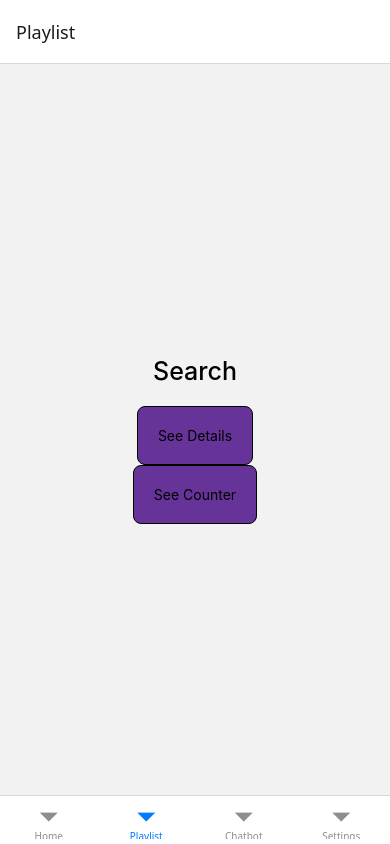
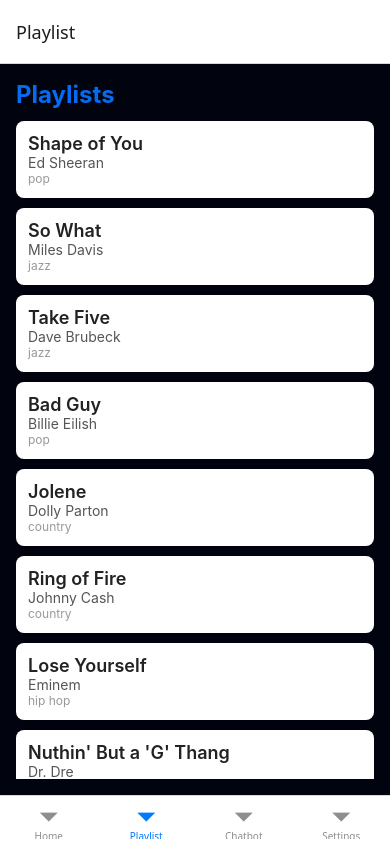
Before and after one commit to ATNekoo/CegepApp, a React Native app in the folder cegepapp/: screen /Playlist in a window 390 px wide. Built offline with nearby package versions, Linux system fonts and the light colour scheme.

Commit message:
J'ai modifié le fichier json et ajouter des vrai noms de music, j'ai map les données dans json et les afficher dans Playlists.

```diff
--- a/cegepapp/src/data/songs.json
+++ b/cegepapp/src/data/songs.json
@@ -1,352 +1,258 @@
 [
   {
-        "song_title": "eu magna vulputate",
-        "artist_name": "Kissie Haselgrove",
-        "album_name": "hac habitasse",
+    "id": 1,
+    "song_title": "Shape of You",
+    "artist_name": "Ed Sheeran",
+    "album_name": "÷ (Divide)",
     "genre": "pop",
-        "release_date": 2009
+    "release_date": 2017
   },
   {
-        "song_title": "sit amet justo morbi ut",
-        "artist_name": "Torey Gregorio",
-        "album_name": "morbi porttitor lorem",
+    "id": 2,
+    "song_title": "So What",
+    "artist_name": "Miles Davis",
+    "album_name": "Kind of Blue",
     "genre": "jazz",
-        "release_date": 2000
+    "release_date": 1959
   },
   {
-        "song_title": "eu orci mauris lacinia sapien",
-        "artist_name": "Shelton Mattimoe",
-        "album_name": "lacinia erat vestibulum sed",
+    "id": 3,
+    "song_title": "Take Five",
+    "artist_name": "Dave Brubeck",
+    "album_name": "Time Out",
     "genre": "jazz",
-        "release_date": 2011
+    "release_date": 1959
   },
   {
-        "song_title": "in felis eu sapien",
-        "artist_name": "Cloe Lownie",
-        "album_name": "nisl duis bibendum felis",
+    "id": 4,
+    "song_title": "Bad Guy",
+    "artist_name": "Billie Eilish",
+    "album_name": "When We All Fall Asleep, Where Do We Go?",
     "genre": "pop",
-        "release_date": 2009
+    "release_date": 2019
   },
   {
-        "song_title": "massa donec dapibus duis",
-        "artist_name": "Arie Mockes",
-        "album_name": "non velit nec",
+    "id": 5,
+    "song_title": "Jolene",
+    "artist_name": "Dolly Parton",
+    "album_name": "Jolene",
     "genre": "country",
+    "release_date": 1974
+  },
+  {
+    "id": 6,
+    "song_title": "Ring of Fire",
+    "artist_name": "Johnny Cash",
+    "album_name": "Ring of Fire: The Best of Johnny Cash",
+    "genre": "country",
+    "release_date": 1963
+  },
+  {
+    "id": 7,
+    "song_title": "Lose Yourself",
+    "artist_name": "Eminem",
+    "album_name": "8 Mile Soundtrack",
+    "genre": "hip hop",
+    "release_date": 2002
+  },
+  {
+    "id": 8,
+    "song_title": "Nuthin' But a 'G' Thang",
+    "artist_name": "Dr. Dre",
+    "album_name": "The Chronic",
+    "genre": "hip hop",
+    "release_date": 1992
+  },
+  {
+    "id": 9,
+    "song_title": "Smells Like Teen Spirit",
+    "artist_name": "Nirvana",
+    "album_name": "Nevermind",
+    "genre": "rock",
+    "release_date": 1991
+  },
+  {
+    "id": 10,
+    "song_title": "Hotel California",
+    "artist_name": "Eagles",
+    "album_name": "Hotel California",
+    "genre": "rock",
+    "release_date": 1976
+  },
+  {
+    "id": 11,
+    "song_title": "Billie Jean",
+    "artist_name": "Michael Jackson",
+    "album_name": "Thriller",
+    "genre": "pop",
+    "release_date": 1982
+  },
+  {
+    "id": 12,
+    "song_title": "Respect",
+    "artist_name": "Aretha Franklin",
+    "album_name": "I Never Loved a Man the Way I Love You",
+    "genre": "soul",
+    "release_date": 1967
+  },
+  {
+    "id": 13,
+    "song_title": "All of Me",
+    "artist_name": "John Legend",
+    "album_name": "Love in the Future",
+    "genre": "R&B",
+    "release_date": 2013
+  },
+  {
+    "id": 14,
+    "song_title": "Uptown Funk",
+    "artist_name": "Mark Ronson ft. Bruno Mars",
+    "album_name": "Uptown Special",
+    "genre": "funk",
+    "release_date": 2014
+  },
+  {
+    "id": 15,
+    "song_title": "Hey Jude",
+    "artist_name": "The Beatles",
+    "album_name": "Hey Jude",
+    "genre": "rock",
+    "release_date": 1968
+  },
+  {
+    "id": 16,
+    "song_title": "Crazy in Love",
+    "artist_name": "Beyoncé ft. Jay-Z",
+    "album_name": "Dangerously in Love",
+    "genre": "R&B",
+    "release_date": 2003
+  },
+  {
+    "id": 17,
+    "song_title": "Back in Black",
+    "artist_name": "AC/DC",
+    "album_name": "Back in Black",
+    "genre": "rock",
+    "release_date": 1980
+  },
+  {
+    "id": 18,
+    "song_title": "Humble",
+    "artist_name": "Kendrick Lamar",
+    "album_name": "DAMN.",
+    "genre": "hip hop",
+    "release_date": 2017
+  },
+  {
+    "id": 19,
+    "song_title": "Thinking Out Loud",
+    "artist_name": "Ed Sheeran",
+    "album_name": "x (Multiply)",
+    "genre": "pop",
+    "release_date": 2014
+  },
+  {
+    "id": 20,
+    "song_title": "Purple Rain",
+    "artist_name": "Prince",
+    "album_name": "Purple Rain",
+    "genre": "rock",
+    "release_date": 1984
+  },
+  {
+    "id": 21,
+    "song_title": "Rolling in the Deep",
+    "artist_name": "Adele",
+    "album_name": "21",
+    "genre": "pop",
     "release_date": 2010
   },
   {
-        "song_title": "dolor",
-        "artist_name": "Shermy Carthy",
-        "album_name": "nonummy maecenas tincidunt lacus",
-        "genre": "country",
-        "release_date": 2007
+    "id": 22,
+    "song_title": "Superstition",
+    "artist_name": "Stevie Wonder",
+    "album_name": "Talking Book",
+    "genre": "funk",
+    "release_date": 1972
   },
   {
-        "song_title": "orci",
-        "artist_name": "Patrice Morrow",
-        "album_name": "maecenas tristique",
-        "genre": "hip hop",
-        "release_date": 1997
+    "id": 23,
+    "song_title": "I Will Always Love You",
+    "artist_name": "Whitney Houston",
+    "album_name": "The Bodyguard",
+    "genre": "pop",
+    "release_date": 1992
   },
   {
-        "song_title": "cubilia curae duis faucibus",
-        "artist_name": "Idell Duffill",
-        "album_name": "velit",
-        "genre": "country",
-        "release_date": 1991
+    "id": 24,
+    "song_title": "All Along the Watchtower",
+    "artist_name": "Jimi Hendrix",
+    "album_name": "Electric Ladyland",
+    "genre": "rock",
+    "release_date": 1968
   },
   {
-        "song_title": "sit",
-        "artist_name": "Roshelle Sollime",
-        "album_name": "diam cras pellentesque",
-        "genre": "jazz",
-        "release_date": 2000
-    },
-    {
-        "song_title": "donec semper",
-        "artist_name": "Ina Boice",
-        "album_name": "eget nunc donec",
-        "genre": "jazz",
-        "release_date": 2012
-    },
-    {
-        "song_title": "auctor",
-        "artist_name": "Nevil Nowlan",
-        "album_name": "odio cras mi",
-        "genre": "jazz",
-        "release_date": 1961
-    },
-    {
-        "song_title": "lacus at velit vivamus vel",
-        "artist_name": "Harriot Gillson",
-        "album_name": "neque vestibulum eget vulputate",
-        "genre": "rock",
-        "release_date": 1993
-    },
-    {
-        "song_title": "pellentesque ultrices",
-        "artist_name": "Ruthe Ockenden",
-        "album_name": "dapibus augue",
-        "genre": "rock",
-        "release_date": 1999
-    },
-    {
-        "song_title": "integer a nibh",
-        "artist_name": "Gabriello Studdal",
-        "album_name": "erat eros viverra eget",
-        "genre": "pop",
-        "release_date": 2012
-    },
-    {
-        "song_title": "velit id pretium iaculis diam",
-        "artist_name": "Charin Koppeck",
-        "album_name": "lacinia aenean sit",
+    "id": 25,
+    "song_title": "Lose Control",
+    "artist_name": "Missy Elliott",
+    "album_name": "The Cookbook",
     "genre": "hip hop",
     "release_date": 2005
   },
   {
-        "song_title": "orci luctus et ultrices posuere",
-        "artist_name": "Meridel Willis",
-        "album_name": "massa id nisl",
-        "genre": "pop",
-        "release_date": 1993
+    "id": 26,
+    "song_title": "What a Wonderful World",
+    "artist_name": "Louis Armstrong",
+    "album_name": "What a Wonderful World",
+    "genre": "jazz",
+    "release_date": 1967
   },
   {
-        "song_title": "pulvinar nulla pede ullamcorper augue",
-        "artist_name": "Halsey Paternoster",
-        "album_name": "integer",
-        "genre": "rock",
-        "release_date": 2011
+    "id": 27,
+    "song_title": "Take On Me",
+    "artist_name": "a-ha",
+    "album_name": "Hunting High and Low",
+    "genre": "pop",
+    "release_date": 1985
   },
   {
-        "song_title": "velit donec diam neque",
-        "artist_name": "Taddeo Emanulsson",
-        "album_name": "potenti in eleifend quam",
-        "genre": "pop",
-        "release_date": 1991
+    "id": 28,
+    "song_title": "Sweet Child O' Mine",
+    "artist_name": "Guns N' Roses",
+    "album_name": "Appetite for Destruction",
+    "genre": "rock",
+    "release_date": 1987
   },
   {
-        "song_title": "sapien urna pretium nisl",
-        "artist_name": "Harmonia Johnson",
-        "album_name": "velit donec diam neque",
+    "id": 29,
+    "song_title": "Alright",
+    "artist_name": "Kendrick Lamar",
+    "album_name": "To Pimp a Butterfly",
     "genre": "hip hop",
-        "release_date": 2010
+    "release_date": 2015
   },
   {
-        "song_title": "ridiculus mus vivamus",
-        "artist_name": "Elsa Maher",
-        "album_name": "venenatis tristique fusce",
-        "genre": "pop",
-        "release_date": 2008
+    "id": 30,
+    "song_title": "Respect Yourself",
+    "artist_name": "The Staple Singers",
+    "album_name": "Be Altitude: Respect Yourself",
+    "genre": "soul",
+    "release_date": 1971
   },
   {
-        "song_title": "mauris morbi non lectus aliquam",
-        "artist_name": "Albina Flaunier",
-        "album_name": "aliquet",
-        "genre": "hip hop",
-        "release_date": 2010
+    "id": 31,
+    "song_title": "No Woman, No Cry",
+    "artist_name": "Bob Marley",
+    "album_name": "Natty Dread",
+    "genre": "reggae",
+    "release_date": 1974
   },
   {
-        "song_title": "cras mi pede malesuada in",
-        "artist_name": "Sioux Osment",
-        "album_name": "accumsan",
-        "genre": "jazz",
-        "release_date": 1972
-    },
-    {
-        "song_title": "nisi vulputate nonummy maecenas",
-        "artist_name": "Ford Kinkead",
-        "album_name": "diam erat fermentum",
-        "genre": "country",
-        "release_date": 1996
-    },
-    {
-        "song_title": "curabitur",
-        "artist_name": "Merell Saffrin",
-        "album_name": "sapien a",
+    "id": 32,
+    "song_title": "Thriller",
+    "artist_name": "Michael Jackson",
+    "album_name": "Thriller",
     "genre": "pop",
-        "release_date": 1998
-    },
-    {
-        "song_title": "elit",
-        "artist_name": "Ahmed Kenelin",
-        "album_name": "risus",
-        "genre": "jazz",
-        "release_date": 1998
-    },
-    {
-        "song_title": "varius ut blandit non",
-        "artist_name": "Ardyce Sherville",
-        "album_name": "sed ante",
-        "genre": "hip hop",
-        "release_date": 1975
-    },
-    {
-        "song_title": "donec posuere",
-        "artist_name": "Reina Bachelor",
-        "album_name": "est donec odio justo",
-        "genre": "rock",
-        "release_date": 1996
-    },
-    {
-        "song_title": "integer a nibh in",
-        "artist_name": "Bellanca Itzkovwich",
-        "album_name": "tortor risus",
-        "genre": "country",
-        "release_date": 2008
-    },
-    {
-        "song_title": "vitae",
-        "artist_name": "Ted Snewin",
-        "album_name": "nam congue",
-        "genre": "pop",
-        "release_date": 1993
-    },
-    {
-        "song_title": "est quam pharetra magna",
-        "artist_name": "Monica Nissle",
-        "album_name": "proin leo odio",
-        "genre": "rock",
-        "release_date": 1994
-    },
-    {
-        "song_title": "odio condimentum id",
-        "artist_name": "Nikoletta Dorie",
-        "album_name": "id lobortis convallis",
-        "genre": "country",
-        "release_date": 2000
-    },
-    {
-        "song_title": "accumsan felis ut at",
-        "artist_name": "Callida Lemery",
-        "album_name": "augue luctus tincidunt",
-        "genre": "rock",
-        "release_date": 1984
-    },
-    {
-        "song_title": "ligula in lacus",
-        "artist_name": "Rosene Orriss",
-        "album_name": "quam sapien varius ut",
-        "genre": "rock",
-        "release_date": 1995
-    },
-    {
-        "song_title": "nulla tempus vivamus in",
-        "artist_name": "Jessika Petel",
-        "album_name": "nulla",
-        "genre": "country",
-        "release_date": 1998
-    },
-    {
-        "song_title": "convallis morbi",
-        "artist_name": "Sheela De Cruz",
-        "album_name": "sed",
-        "genre": "country",
-        "release_date": 2006
-    },
-    {
-        "song_title": "pulvinar sed",
-        "artist_name": "Hanna Adriaens",
-        "album_name": "felis eu",
-        "genre": "rock",
-        "release_date": 1995
-    },
-    {
-        "song_title": "in",
-        "artist_name": "Merola Fronks",
-        "album_name": "pellentesque quisque",
-        "genre": "country",
-        "release_date": 1984
-    },
-    {
-        "song_title": "velit nec nisi vulputate nonummy",
-        "artist_name": "Tracie Cowterd",
-        "album_name": "luctus et",
-        "genre": "hip hop",
-        "release_date": 2009
-    },
-    {
-        "song_title": "vivamus metus",
-        "artist_name": "Kellyann Rushmere",
-        "album_name": "molestie lorem",
-        "genre": "hip hop",
-        "release_date": 2000
-    },
-    {
-        "song_title": "ac consequat metus sapien ut",
-        "artist_name": "Amargo McGilvray",
-        "album_name": "sed augue aliquam erat",
-        "genre": "hip hop",
-        "release_date": 2004
-    },
-    {
-        "song_title": "sapien",
-        "artist_name": "Raddie Von Helmholtz",
-        "album_name": "interdum",
-        "genre": "hip hop",
-        "release_date": 2010
-    },
-    {
-        "song_title": "sed vestibulum",
-        "artist_name": "Roanne Giorgione",
-        "album_name": "nisi at",
-        "genre": "jazz",
-        "release_date": 2001
-    },
-    {
-        "song_title": "habitasse platea dictumst morbi",
-        "artist_name": "Constantina Whitloe",
-        "album_name": "volutpat sapien arcu",
-        "genre": "jazz",
-        "release_date": 2000
-    },
-    {
-        "song_title": "pede venenatis non sodales sed",
-        "artist_name": "Justin Forgan",
-        "album_name": "eu interdum eu tincidunt",
-        "genre": "hip hop",
-        "release_date": 1986
-    },
-    {
-        "song_title": "augue",
-        "artist_name": "Fanya Rusk",
-        "album_name": "eget semper rutrum nulla",
-        "genre": "hip hop",
-        "release_date": 2008
-    },
-    {
-        "song_title": "mauris ullamcorper purus sit",
-        "artist_name": "Barbette Prest",
-        "album_name": "ante",
-        "genre": "hip hop",
-        "release_date": 1984
-    },
-    {
-        "song_title": "placerat ante nulla justo aliquam",
-        "artist_name": "Horatius Haydney",
-        "album_name": "donec dapibus duis",
-        "genre": "country",
-        "release_date": 1994
-    },
-    {
-        "song_title": "aliquet massa id",
-        "artist_name": "Sadie Leward",
-        "album_name": "dui vel",
-        "genre": "pop",
-        "release_date": 2008
-    },
-    {
-        "song_title": "aliquet",
-        "artist_name": "Beatrice Wannell",
-        "album_name": "bibendum",
-        "genre": "rock",
-        "release_date": 1993
-    },
-    {
-        "song_title": "elementum in hac",
-        "artist_name": "Willette Densun",
-        "album_name": "tempor convallis nulla",
-        "genre": "jazz",
-        "release_date": 2002
+    "release_date": 1982
   }
 ]
--- a/cegepapp/src/navigation/AppNavigator.js
+++ b/cegepapp/src/navigation/AppNavigator.js
@@ -3,6 +3,7 @@
 import { createNativeStackNavigator } from "@react-navigation/native-stack";
 import { createBottomTabNavigator } from "@react-navigation/bottom-tabs";
 import HomeScreen from "../screens/HomeScreen";
+import Playlists from "../screens/Playlists";
 import DetailsScreen from "../screens/DetailsScreen";
 import SettingsScreen from "../screens/SettingsScreen";
 import ChatbotScreen from "../screens/ChatbotScreen";
@@ -19,7 +20,7 @@
       />
       <Tab.Screen
       name="Playlist"
-      component={HomeScreen}
+      component={Playlists}
       options={{ title: "Playlist" }}
       />
       <Tab.Screen
--- /dev/null
+++ b/cegepapp/src/screens/Playlists.js
@@ -0,0 +1,59 @@
+import React from "react";
+import { View, Text, FlatList, StyleSheet } from 'react-native';
+import playlistsData from "../data/songs.json";
+
+export default function Playlists(){
+    return (
+        <View style={styles.container}>
+            <Text style={styles.title}>Playlists</Text>
+            <FlatList
+                data={playlistsData}
+                keyExtractor={(item) => item.id.toString()}
+                renderItem={({ item }) => (
+                    <View style={styles.itemContainer}>
+                        <Text style={styles.songTitle}>{item.song_title}</Text>
+                        <Text style={styles.artist}>{item.artist_name}</Text>
+                        <Text style={styles.genre}>{item.genre}</Text>
+                    </View>
+                )}
+            />
+        </View>
+    );
+}
+
+const styles = StyleSheet.create({
+    container: {
+        flex: 1,
+        padding: 16,
+        backgroundColor: '#01040eff',
+    },
+    title: {
+        fontSize: 24,
+        fontWeight: 'bold',
+        marginBottom: 12,
+        color: '#056bf0ff',
+    },
+    itemContainer: {
+        backgroundColor: '#fff',
+        padding: 12,
+        marginBottom: 10,
+        borderRadius: 8,
+        shadowColor: "#000",
+        shadowOpacity: 0.1,
+        shadowRadius: 4,
+        elevation: 2,
+    },
+    songTitle: {
+        fontSize: 18,
+        fontWeight: '600',
+        color: '#222',
+    },
+    artist: {
+        fontSize: 14,
+        color: '#555',
+    },
+    genre: {
+        fontSize: 12,
+        color: '#999',
+    },
+});
```
Lines whose indentation alone changed are shown as unchanged.
